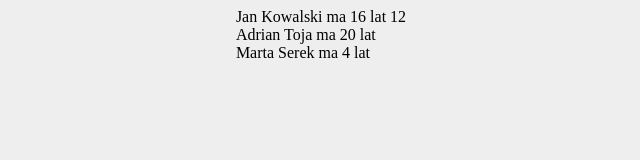
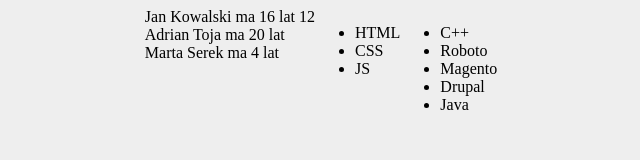
Before and after one commit to TimmyFight/js-udemy, a plain HTML site: page index.html in a window 1280 px wide. Shown: the whole page, without its empty margins (319-959 px from the left). Drawn offline with Linux system fonts and the light colour scheme.

Commit message:
Sekcja 7 Wykład 22

```diff
--- a/index.html
+++ b/index.html
@@ -11,5 +11,19 @@
 
         <div id="test">Domyślna wartość</div>
 
+        <ul id="kursyWWW">
+            <li>HTML</li>
+            <li>CSS</li>
+            <li>JS</li>
+        </ul>
+
+        <ul id="kursyProgramowania">
+            <li>C++</li>
+            <li>Roboto</li>
+            <li>Magento</li>
+            <li>Drupal</li>
+            <li>Java</li>
+        </ul>
+
     </body>
 </html>
--- a/script.js
+++ b/script.js
@@ -16,3 +16,9 @@ var z = new osoba("Marta", "Serek", 4);
 x.specifiedValue = 12
 
 div.innerHTML = x + " " + x.specifiedValue + "<br>" + y + "<br>" + z;
+
+var ul = document.getElementById("kursyWWW");
+
+var liArray = ul.getElementsByTagName("li")
+
+alert(liArray[0].innerHTML);
```
